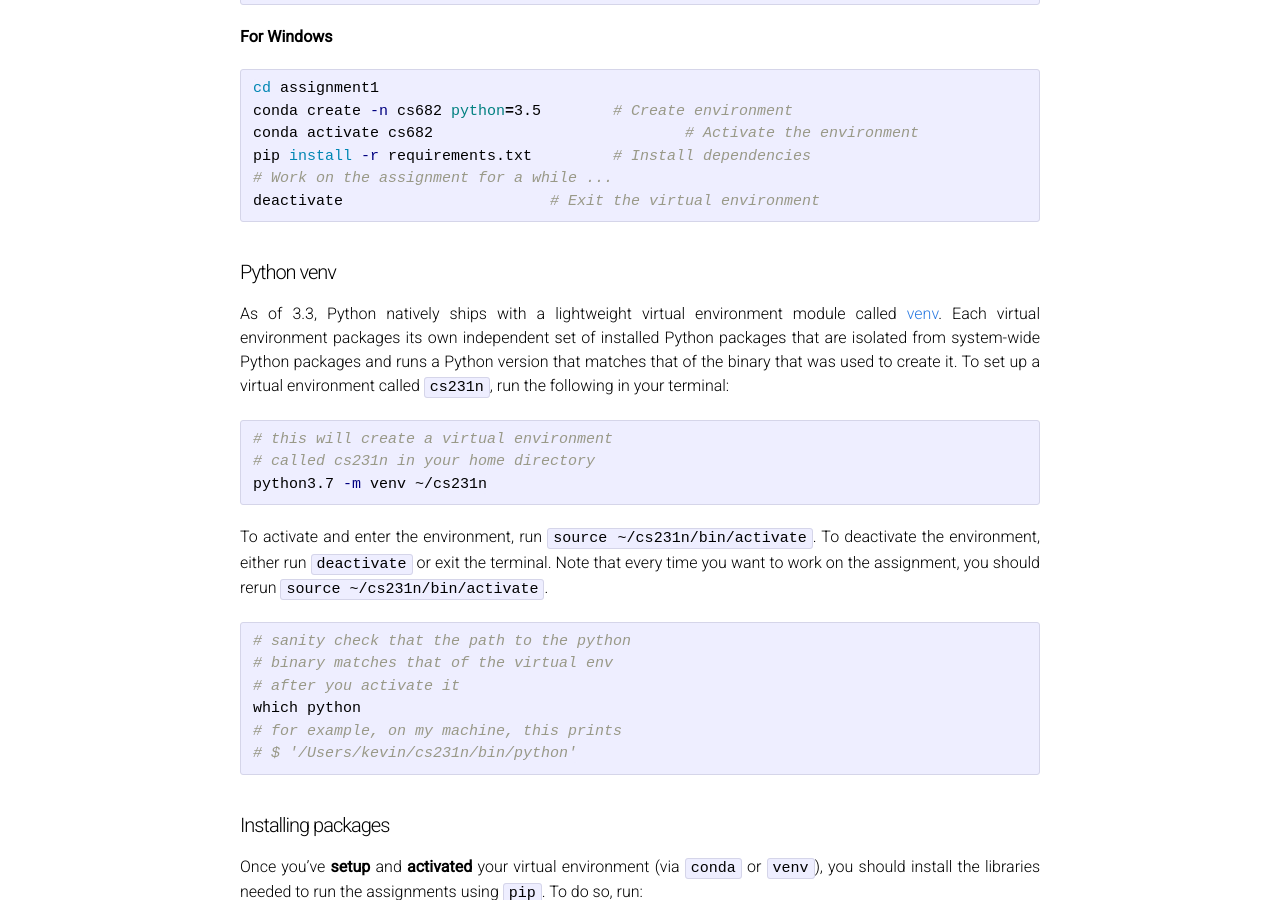
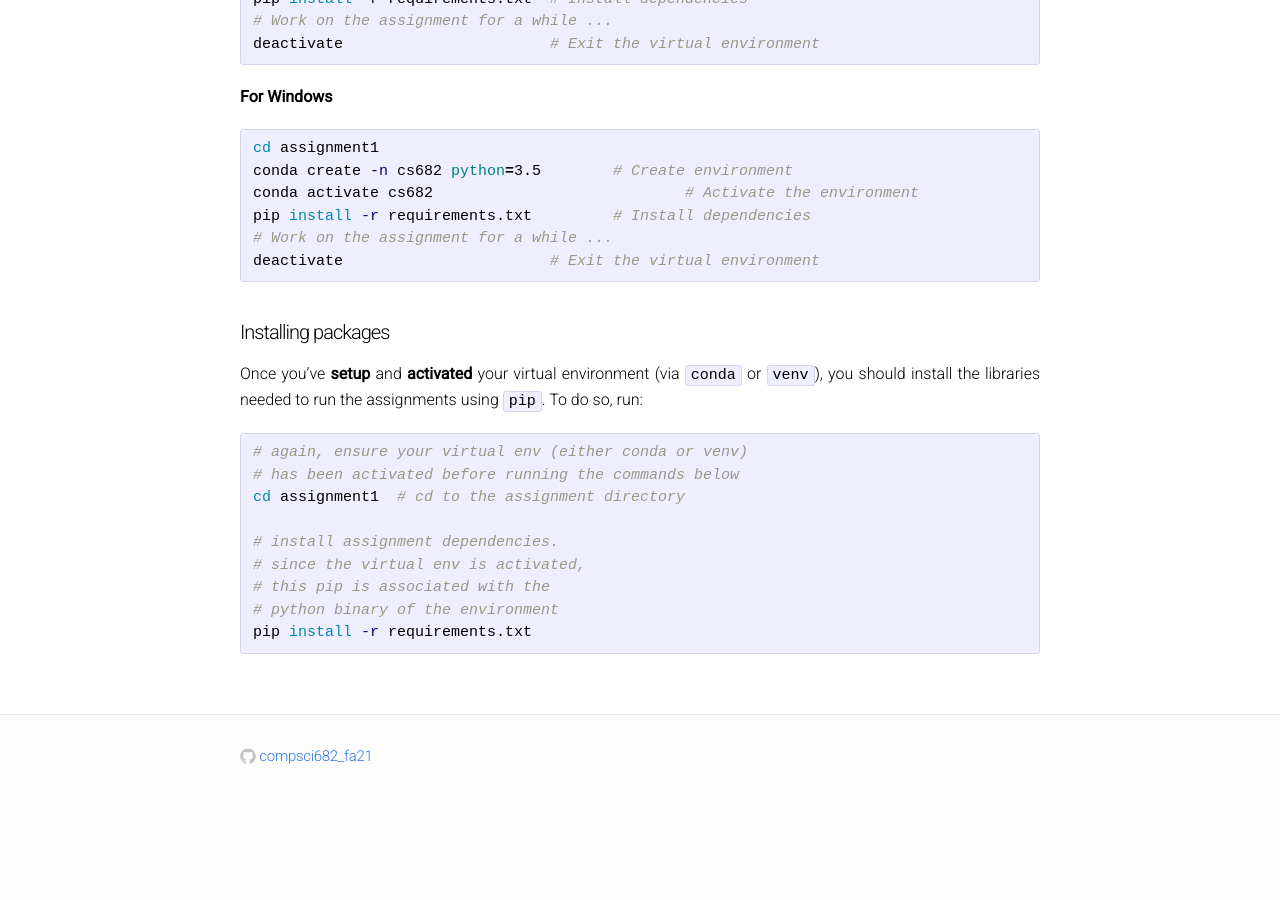
Before and after one commit to compsci682-fa21/compsci682-fa21.github.io, a Jekyll site: the page built from setup.md, in a window 1280 px wide and 900 px high, scrolled down 2656 px. Built offline with Jekyll 4.4.1, drawn with Linux system fonts in a browser that asks for light colours; after the commit the page ends 3468 px from its top, so only the background shows below that; part of the change alters nothing that is shown; some of the changed text lies outside the part shown.

Commit message:
Update setup.md

````diff
--- a/setup.md
+++ b/setup.md
@@ -75,8 +75,7 @@ You may refer to [this page](https://docs.conda.io/projects/conda/en/latest/user
 
 <a name='venv'></a>
 
-
-**[Option 2] Manual install, virtual environment:**
+#### Manual install, virtual environment
 If you'd like to (instead of Anaconda) go with a more manual and risky installation route you will likely want to create a [virtual environment](http://docs.python-guide.org/en/latest/dev/virtualenvs/) for the project. If you choose not to use a virtual environment, it is up to you to make sure that all dependencies for the code are installed globally on your machine. To set up a virtual environment, run the following:
 
 **For Linux / MacOS**
@@ -103,7 +102,7 @@ pip install -r requirements.txt		# Install dependencies
 deactivate                       # Exit the virtual environment
 ```
 
-#### Python venv
+<!-- #### Python venv
 
 As of 3.3, Python natively ships with a lightweight virtual environment module called [venv](https://docs.python.org/3/library/venv.html). Each virtual environment packages its own independent set of installed Python packages that are isolated from system-wide Python packages and runs a Python version that matches that of the binary that was used to create it. To set up a virtual environment called `cs231n`, run the following in your terminal:
 
@@ -122,7 +121,7 @@ To activate and enter the environment, run `source ~/cs231n/bin/activate`. To de
 which python
 # for example, on my machine, this prints
 # $ '/Users/kevin/cs231n/bin/python'
-```
+``` -->
 
 <a name='packages'></a>
 #### Installing packages
````
